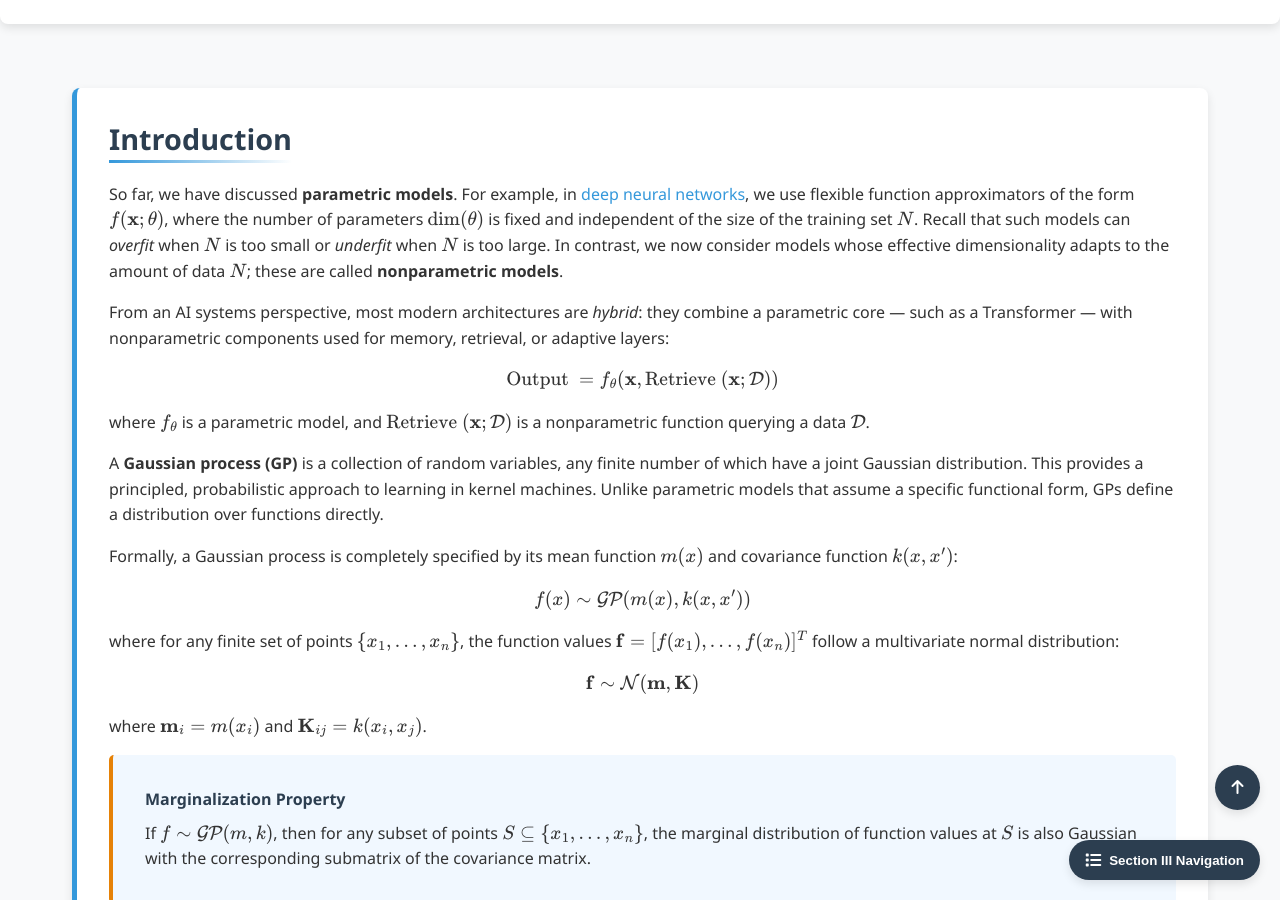
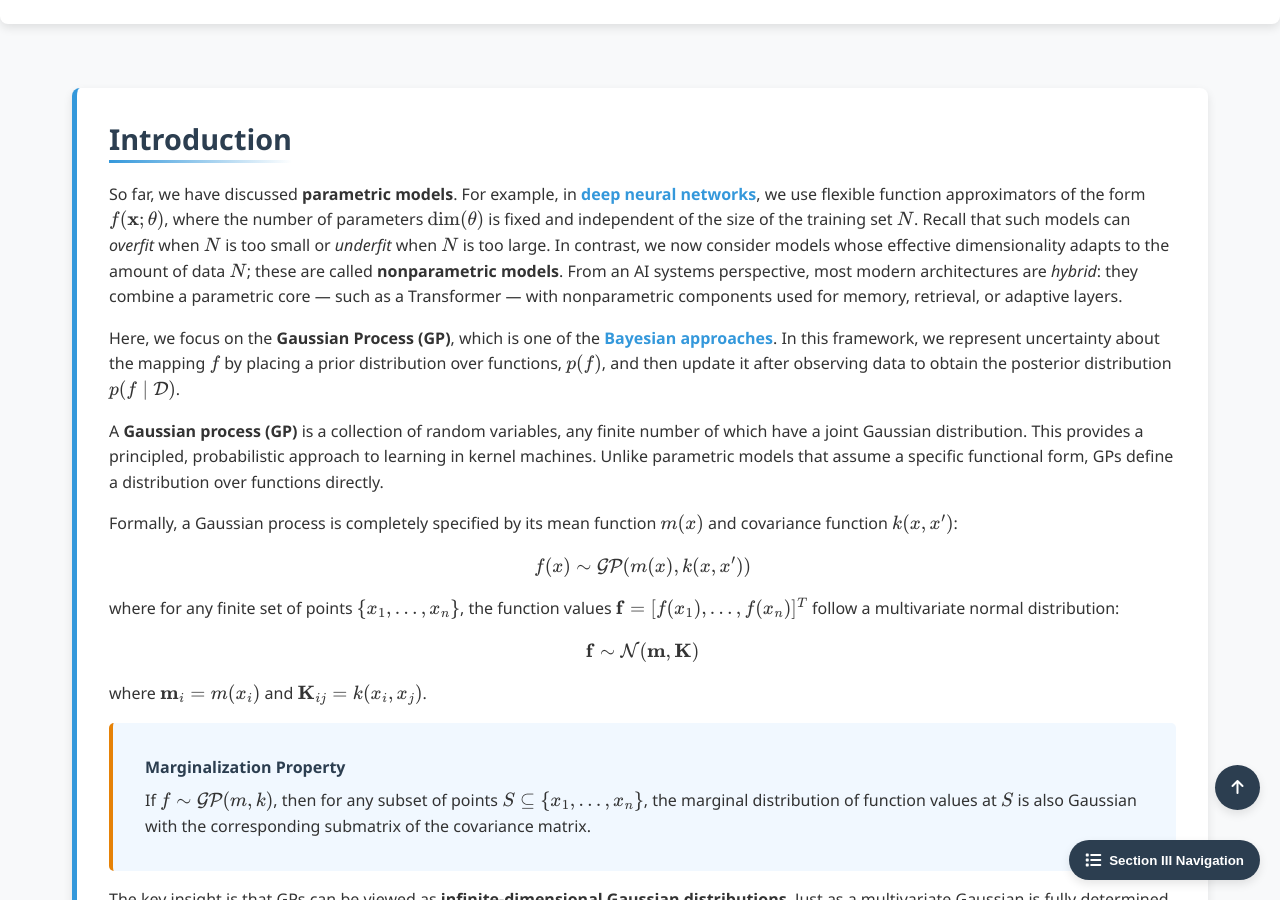
Before and after one commit to Yusukey01/yusukey01.github.io, a Jekyll site: the page built from Mathematics/Probability/gaussian_process.html, in a window 1280 px wide and 900 px high, scrolled down 506 px. Built offline with Jekyll 4.4.1, drawn with Linux system fonts in a browser that asks for light colours.

Commit message:
added Gaussian Process

```diff
--- a/Mathematics/Probability/gaussian_process.html
+++ b/Mathematics/Probability/gaussian_process.html
@@ -106,21 +106,21 @@ uses_python: true
                 <h2>Introduction</h2>
 
                 <p>
-                    So far, we have discussed <strong>parametric models</strong>. For example, in  <a href="../Machine_learning/deep_nn.html">deep neural networks</a>,
+                    So far, we have discussed <strong>parametric models</strong>. For example, in  <a href="../Machine_learning/deep_nn.html"><strong>deep neural networks</strong></a>,
                     we use flexible function approximators of the form \(f(\mathbf{x}; \mathbf{\theta})\), where the number of parameters \(\dim(\theta)\)
                     is fixed and independent of the size of the training set \(N\). Recall that such models can <em>overfit</em> when \(N\) is too small or <em>underfit</em>
                     when \(N\) is too large. In contrast, we now consider models whose effective dimensionality adapts to the amount of data \(N\);
                     these are called <strong>nonparametric models</strong>.
+                    From an AI systems perspective, most modern architectures are <em>hybrid</em>: they combine a parametric core —
+                    such as a Transformer — with nonparametric components used for memory, retrieval, or adaptive layers.
+
                 </p>
 
                 <p>
-                    From an AI systems perspective, most modern architectures are <em>hybrid</em>: they combine a
-                    parametric core — such as a Transformer — with nonparametric components used for memory, retrieval, or adaptive layers:
-                    \[
-                    \text{Output } = f_{\mathbf{\theta}}(\mathbf{x}, \text{Retrieve }(\mathbf{x}; \mathcal{D}))
-                    \]
-                    where \(f_{\mathbf{\theta}}\) is a parametric model, and \(\text{Retrieve }(\mathbf{x}; \mathcal{D})\) is a nonparametric
-                    function querying a data \(\mathcal{D}\).
+                    Here, we focus on the <strong>Gaussian Process (GP)</strong>, which is one of the
+                    <a href="bayesian.html"><strong>Bayesian approaches</strong></a>. In this framework, we represent
+                    uncertainty about the mapping \(f\) by placing a prior distribution over functions, \(p(f)\), and
+                    then update it after observing data to obtain the posterior distribution \(p(f \mid \mathcal{D})\).
                 </p>
 
 
```
